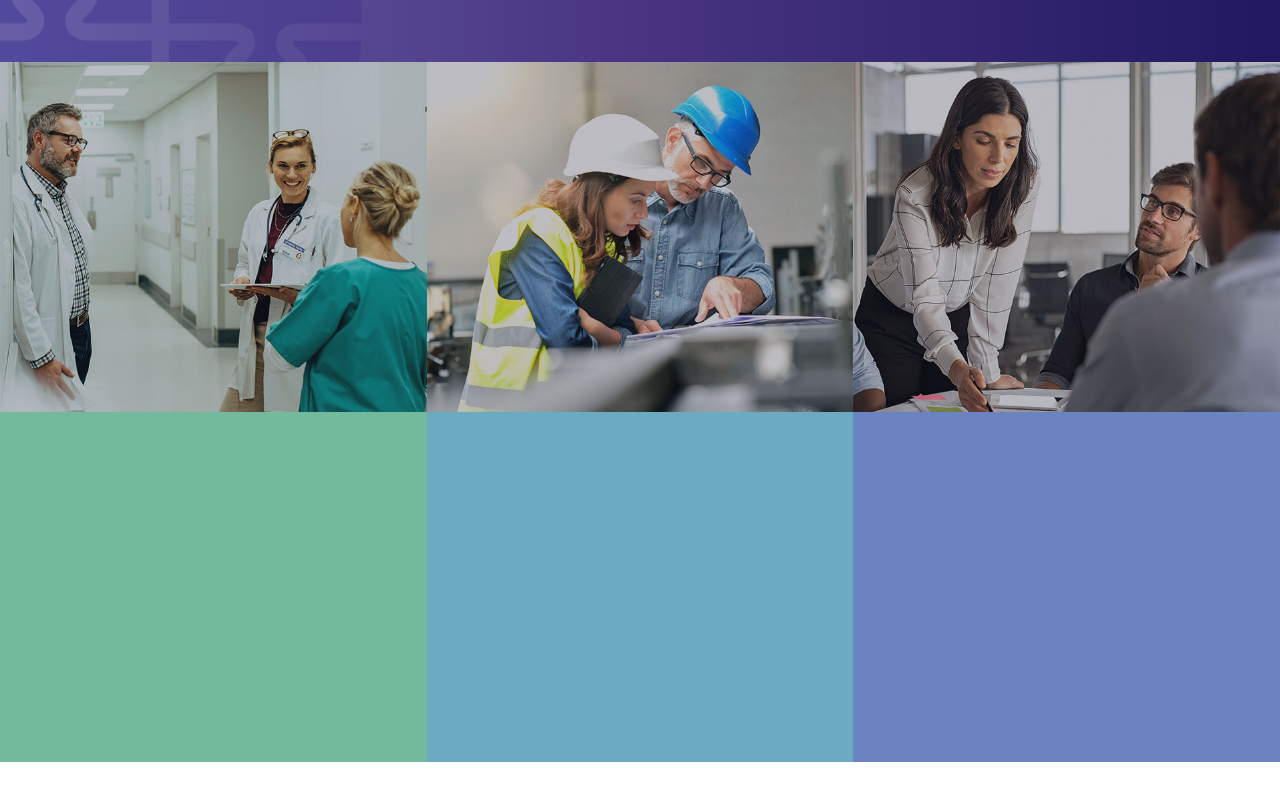
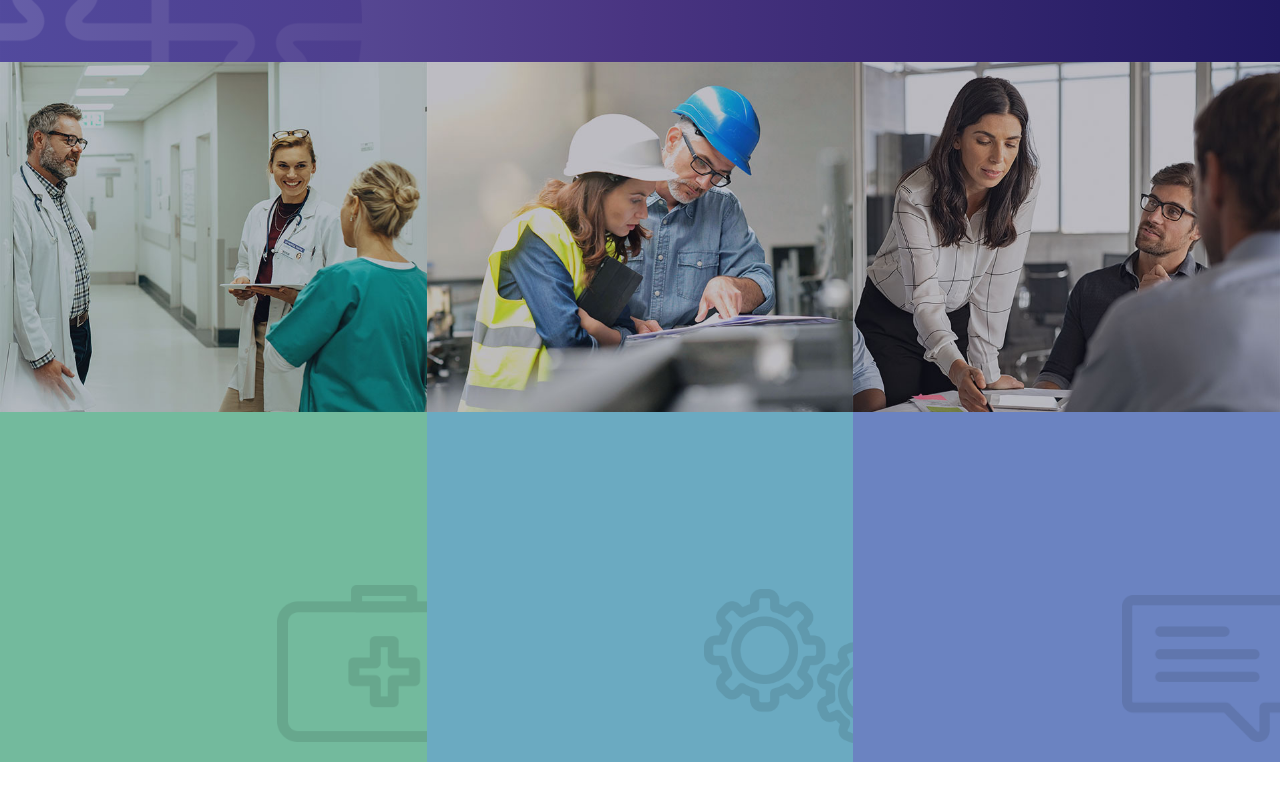
Before and after one commit to porosh2002/Glitch, a plain HTML site: page index.html in a window 1280 px wide. Shown: the part 458-1258 px from the top of the page. Before the commit the page ends 1220 px from the top, so only its background shows below. Drawn offline with Linux system fonts and the light colour scheme.

Commit message:
bg image then bg image updated

```diff
--- a/Styles/main.css
+++ b/Styles/main.css
@@ -189,4 +189,22 @@ body {
     background: url('../Images/consulting.jpg');
     background-size: cover;
   }
+  .cf1coverBG{
+    height:350px;
+    background:url('../Images/icon-1.png') no-repeat;
+    background-position:130% 90%;
+    background-size: 50%;
   }
+  .cf2coverBG{
+    height:350px;
+    background:url('../Images/icon-2.png') no-repeat;
+    background-position:130% 90%;
+    background-size: 50%;
+  }
+  .cf3coverBG{
+    height:350px;
+    background:url('../Images/icon-3.png') no-repeat;
+    background-position:105% 90%;
+    background-size: 40%;
+  }
+  }
--- a/index.html
+++ b/index.html
@@ -66,13 +66,24 @@
 <div class="contentFour">
     <div class="contentOfFour cf1">
         <div class="cf1Bg"></div>
+        <div class="cf1coverBG">
+
+        </div>
     </div>
     <div class="contentOfFour cf2">
         <div class="cf2Bg"></div>
+        <div class="cf2coverBG">
+
+        </div>
     </div>
     <div class="contentOfFour cf3">
         <div class="cf3Bg"></div>
+        <div class="cf3coverBG">
+
+        </div>
     </div>
 </div>
+<!-- Test -->
+<div style="height: 500px;"></div>
 </body>
 </html>
```
Also changed, not shown: Images/icon-1.png (added), Images/icon-2.png (added), Images/icon-3.png (added).
